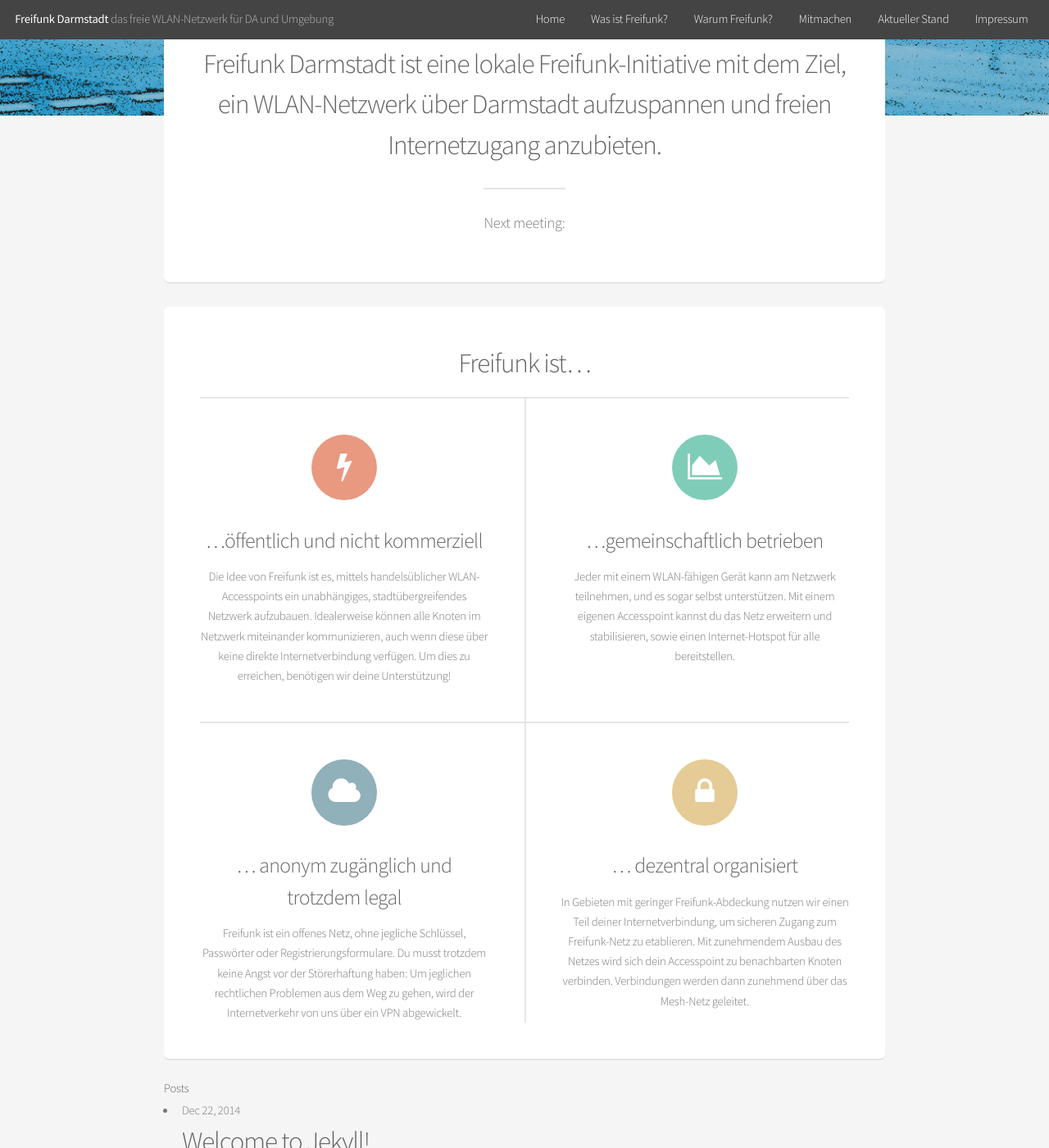
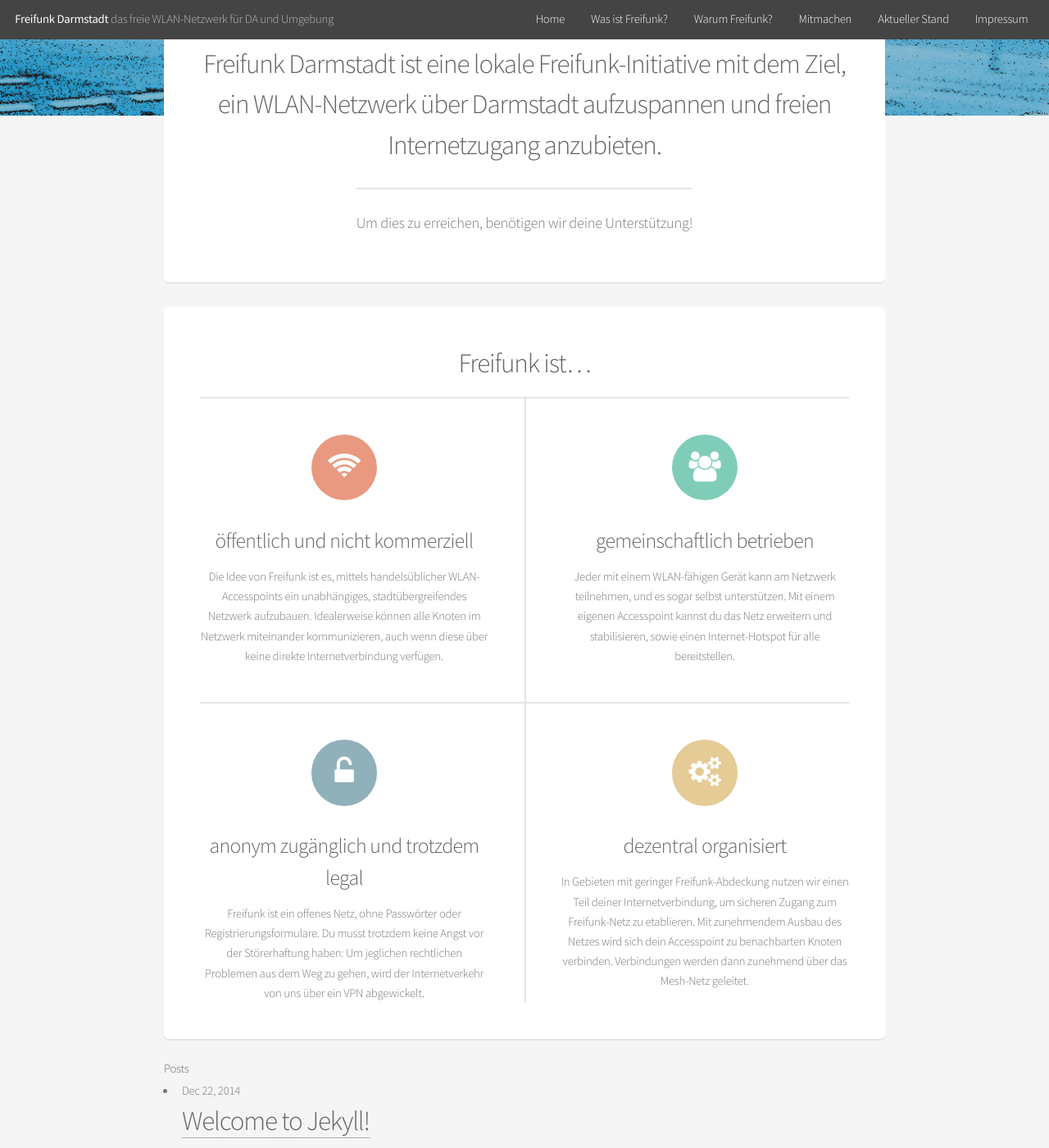
Before and after one commit to mdrenger/darmstadt.freifunk.net, a Jekyll site: the page built from pages/index.html, in a window 1280 px wide and 1400 px high, scrolled down 364 px. Shown: the whole window at 82% size. Built offline with Jekyll 4.4.1, drawn with Linux system fonts in a browser that asks for light colours.

Commit message:
fixed landing FF features

```diff
--- a/_layouts/landing.html
+++ b/_layouts/landing.html
@@ -20,32 +20,32 @@
 		<section class="box special">
 			<header class="major">
 				<h2>{{ site.description }}</h2>
-				<p>Next meeting:</p>
+				<p>Um dies zu erreichen, benötigen wir deine Unterstützung!</p>
 			</header>
 		</section>
 		<section class="box special features">
 			<header><h2>Freifunk ist…</h2></header>
 			<div class="features-row">
 				<section>
-					<span class="icon major fa-bolt accent2"></span>
-					<h3>…öffentlich und nicht kommerziell</h3>
-					<p>Die Idee von Freifunk ist es, mittels handelsüblicher WLAN-Accesspoints ein unabhängiges, stadtübergreifendes Netzwerk aufzubauen. Idealerweise können alle Knoten im Netzwerk miteinander kommunizieren, auch wenn diese über keine direkte Internetverbindung verfügen. Um dies zu erreichen, benötigen wir deine Unterstützung!</p>
+					<span class="icon major fa-wifi accent2"></span>
+					<h3>öffentlich und nicht kommerziell</h3>
+					<p>Die Idee von Freifunk ist es, mittels handelsüblicher WLAN-Accesspoints ein unabhängiges, stadtübergreifendes Netzwerk aufzubauen. Idealerweise können alle Knoten im Netzwerk miteinander kommunizieren, auch wenn diese über keine direkte Internetverbindung verfügen.</p>
 				</section>
 				<section>
-					<span class="icon major fa-area-chart accent3"></span>
-					<h3>…gemeinschaftlich betrieben</h3>
+					<span class="icon major fa-users accent3"></span>
+					<h3>gemeinschaftlich betrieben</h3>
 					<p>Jeder mit einem WLAN-fähigen Gerät kann am Netzwerk teilnehmen, und es sogar selbst unterstützen. Mit einem eigenen Accesspoint kannst du das Netz erweitern und stabilisieren, sowie einen Internet-Hotspot für alle bereitstellen.</p>
 				</section>
 			</div>
 			<div class="features-row">
 				<section>
-					<span class="icon major fa-cloud accent4"></span>
-					<h3>… anonym zugänglich und trotzdem legal</h3>
-					<p>Freifunk ist ein offenes Netz, ohne jegliche Schlüssel, Passwörter oder Registrierungsformulare. Du musst trotzdem keine Angst vor der Störerhaftung haben: Um jeglichen rechtlichen Problemen aus dem Weg zu gehen, wird der Internetverkehr von uns über ein VPN abgewickelt.</p>
+					<span class="icon major fa-unlock-alt accent4"></span>
+					<h3>anonym zugänglich und trotzdem legal</h3>
+					<p>Freifunk ist ein offenes Netz, ohne Passwörter oder Registrierungsformulare. Du musst trotzdem keine Angst vor der Störerhaftung haben: Um jeglichen rechtlichen Problemen aus dem Weg zu gehen, wird der Internetverkehr von uns über ein VPN abgewickelt.</p>
 				</section>
 				<section>
-					<span class="icon major fa-lock accent5"></span>
-					<h3>… dezentral organisiert</h3>
+					<span class="icon major fa-cogs accent5"></span>
+					<h3>dezentral organisiert</h3>
 					<p>In Gebieten mit geringer Freifunk-Abdeckung nutzen wir einen Teil deiner Internetverbindung, um sicheren Zugang zum Freifunk-Netz zu etablieren. Mit zunehmendem Ausbau des Netzes wird sich dein Accesspoint zu benachbarten Knoten verbinden. Verbindungen werden dann zunehmend über das Mesh-Netz geleitet.</p>
 				</section>
 			</div>
```
